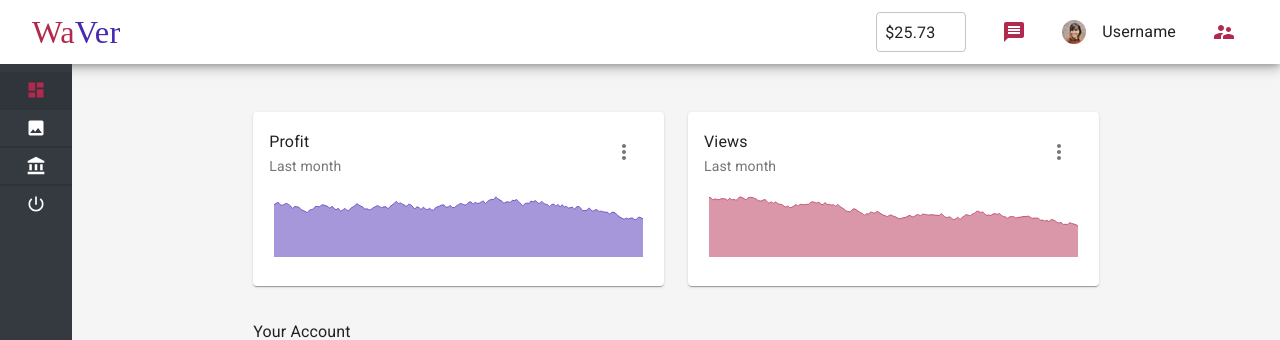
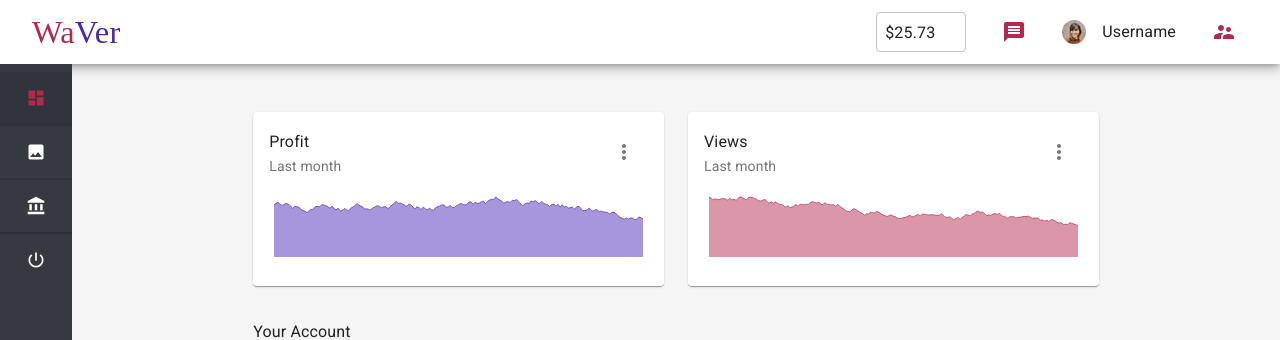
Before and after one commit to vitaliyMiskevuch1212/react-saas-template, a React app: page /c in a window 1280 px wide. Shown: the top 340 px of the page. Built offline with nearby package versions, Linux system fonts and the light colour scheme; a web font is replaced by a local one.

Commit message:
Dropped some unused theme configurations (NavBar.js)

```diff
--- a/src/logged_in/components/navigation/NavBar.js
+++ b/src/logged_in/components/navigation/NavBar.js
@@ -81,7 +81,7 @@ const styles = theme => ({
     border: 0,
     width: theme.spacing(7),
     overflowX: "hidden",
-    marginTop: 64,
+    marginTop: theme.spacing(8),
     [theme.breakpoints.up("sm")]: {
       width: theme.spacing(9)
     },
@@ -120,6 +120,11 @@ const styles = theme => ({
   },
   justifyCenter: {
     justifyContent: "center"
+  },
+  permanentDrawerListItem: {
+    justifyContent: "center",
+    paddingTop: theme.spacing(2),
+    paddingBottom: theme.spacing(2)
   }
 });
 
@@ -302,7 +307,7 @@ class NavBar extends PureComponent {
                       selected={selectedTab === element.name}
                       button
                       divider={index !== menuItems.length - 1}
-                      className={classes.justifyCenter}
+                      className={classes.permanentDrawerListItem}
                     >
                       <ListItemIcon className={classes.justifyCenter}>
                         {element.icon.desktop}
```
